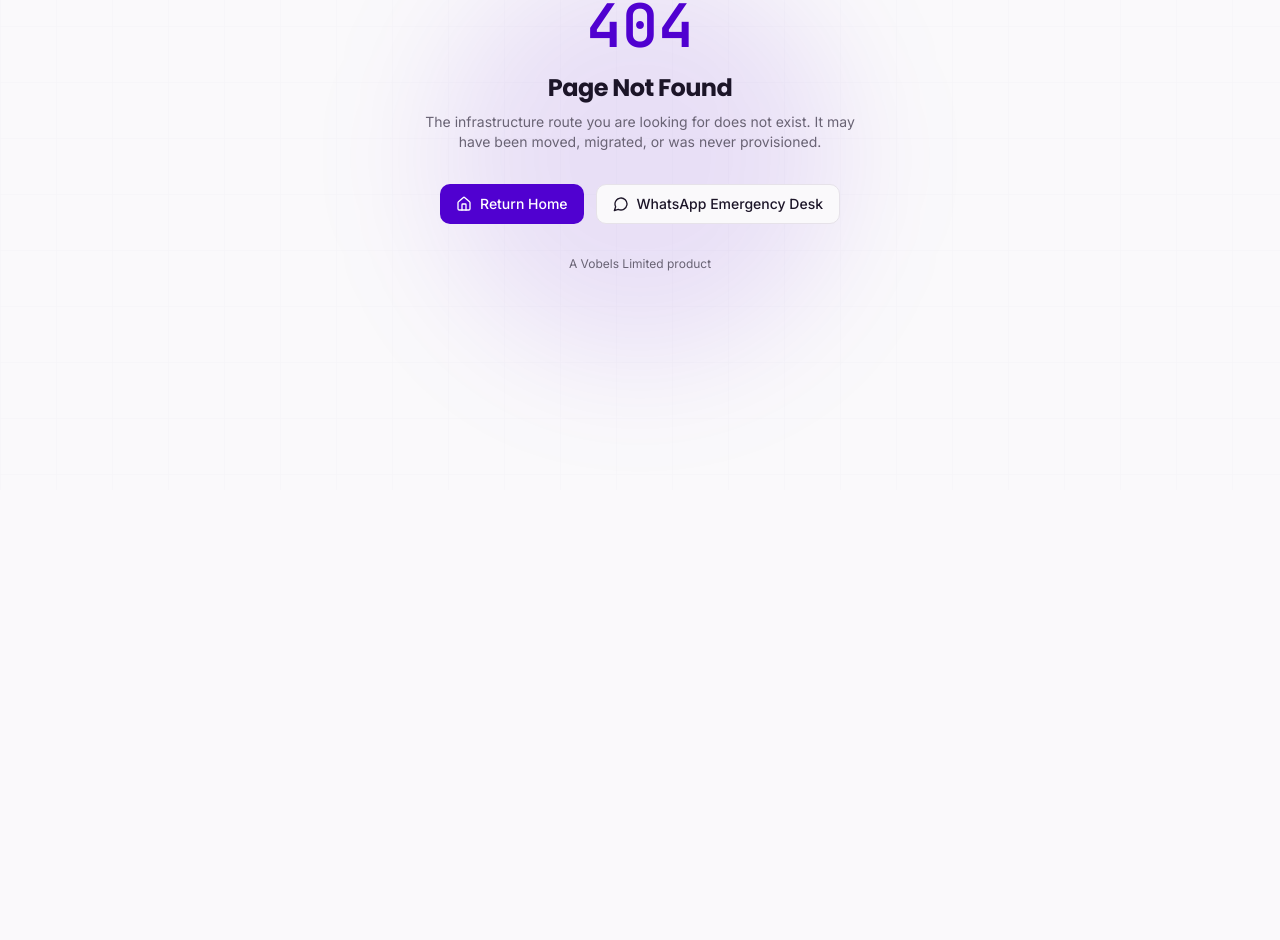
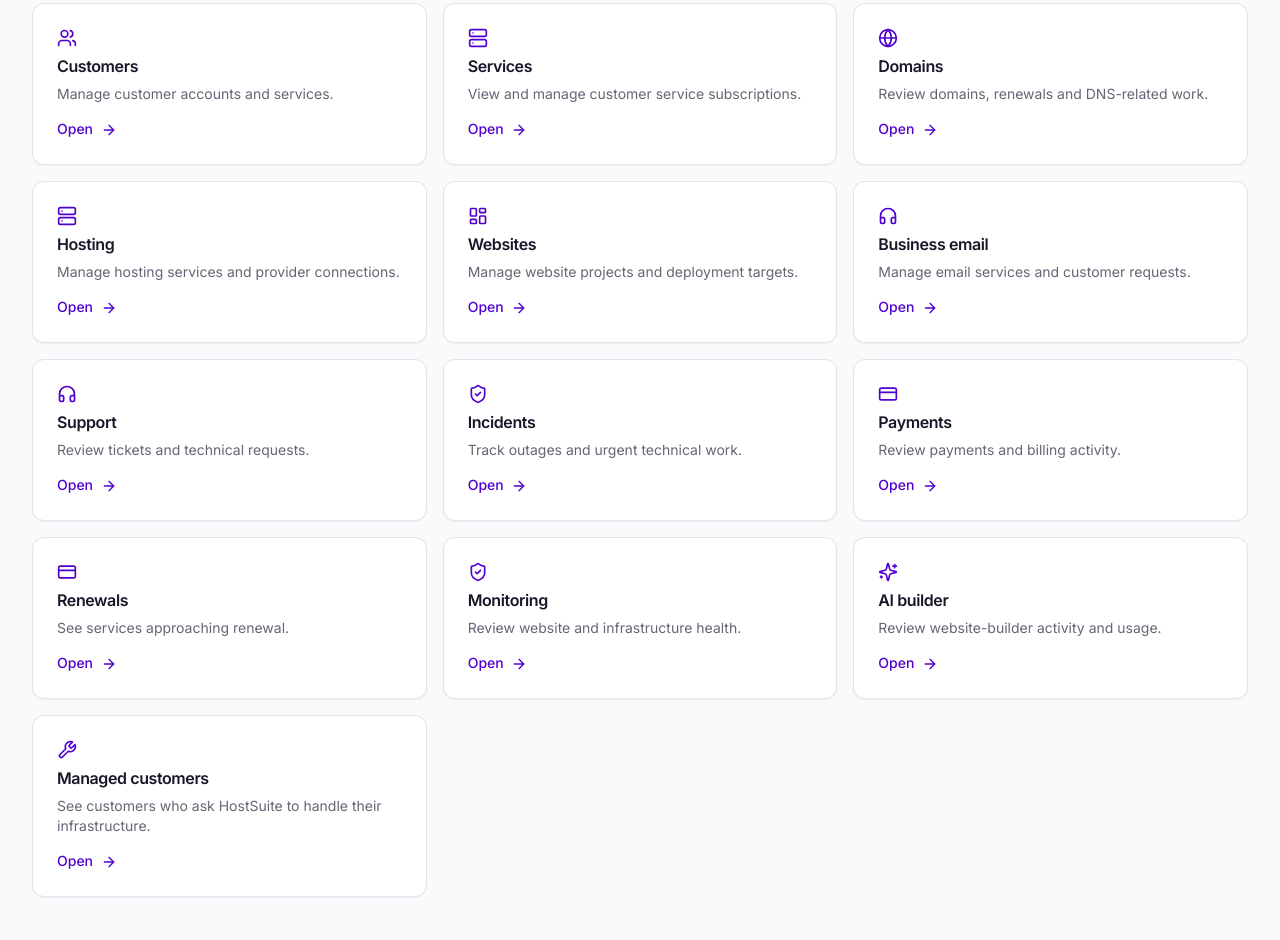
Before and after one commit to Holladworld/hostsuite, a Next.js app: page /admin in a window 1280 px wide. Before the commit this address had no page. Shown: the part 310-1250 px from the top of the page. Before the commit the page ends 800 px from the top, so only its background shows below. Built offline with nearby package versions, Linux system fonts and the light colour scheme.

Commit message:
feat: add HostSuite admin control centre and CMS surface

```diff
--- /dev/null
+++ b/app/admin/page.tsx
@@ -0,0 +1,42 @@
+'use client';
+
+import Link from 'next/link';
+import { ArrowRight, BookOpen, CreditCard, Globe, Headphones, LayoutDashboard, Palette, Server, Settings, ShieldCheck, Sparkles, Users, Wrench } from 'lucide-react';
+import { Card, CardContent, CardDescription, CardHeader, CardTitle } from '@/components/ui/card';
+
+const operations = [
+  ['Customers', 'Manage customer accounts and services.', Users],
+  ['Services', 'View and manage customer service subscriptions.', Server],
+  ['Domains', 'Review domains, renewals and DNS-related work.', Globe],
+  ['Hosting', 'Manage hosting services and provider connections.', Server],
+  ['Websites', 'Manage website projects and deployment targets.', LayoutDashboard],
+  ['Business email', 'Manage email services and customer requests.', Headphones],
+  ['Support', 'Review tickets and technical requests.', Headphones],
+  ['Incidents', 'Track outages and urgent technical work.', ShieldCheck],
+  ['Payments', 'Review payments and billing activity.', CreditCard],
+  ['Renewals', 'See services approaching renewal.', CreditCard],
+  ['Monitoring', 'Review website and infrastructure health.', ShieldCheck],
+  ['AI builder', 'Review website-builder activity and usage.', Sparkles],
+  ['Managed customers', 'See customers who ask HostSuite to handle their infrastructure.', Wrench],
+];
+
+const cms = [
+  ['Branding', 'Change logo, favicon, support details and approved visual settings.', Palette],
+  ['Pricing', 'Create, edit, reorder and deactivate public pricing plans.', CreditCard],
+  ['Blog', 'Create drafts, publish posts, edit content and manage featured images.', BookOpen],
+  ['Site settings', 'Manage basic public website configuration without changing code.', Settings],
+];
+
+export default function AdminPage() {
+  return (
+    <div className="min-h-screen bg-background">
+      <header className="border-b border-border"><div className="mx-auto flex h-16 max-w-7xl items-center justify-between px-4 sm:px-6 lg:px-8"><div><p className="font-display text-lg font-bold tracking-tight">HostSuite Admin</p><p className="text-xs text-muted-foreground">Operations & content management</p></div><Link href="/portal/dashboard" className="text-sm font-medium text-muted-foreground hover:text-foreground">Customer portal <ArrowRight className="ml-1 inline h-4 w-4" /></Link></div></header>
+      <main className="mx-auto max-w-7xl px-4 py-8 sm:px-6 lg:px-8">
+        <div><p className="text-sm font-medium text-primary">Control centre</p><h1 className="mt-1 font-display text-3xl font-bold tracking-tight">Run HostSuite without opening the codebase</h1><p className="mt-2 max-w-3xl text-sm leading-6 text-muted-foreground">Operations, customers, services and the basic public-site content should be manageable here. Provider-specific actions remain behind integrations.</p></div>
+        <section className="mt-8"><div className="mb-4"><h2 className="font-display text-xl font-semibold">Operations</h2><p className="mt-1 text-sm text-muted-foreground">The information and workflows you need to run the service.</p></div><div className="grid gap-4 sm:grid-cols-2 lg:grid-cols-3">{operations.map(([name, description, Icon]) => { const IconComponent = Icon as typeof Users; return <Card key={name as string} className="transition-colors hover:border-primary/40"><CardHeader className="pb-3"><IconComponent className="h-5 w-5 text-primary" /><CardTitle className="mt-2 text-base">{name as string}</CardTitle><CardDescription>{description as string}</CardDescription></CardHeader><CardContent><button className="text-sm font-medium text-primary">Open <ArrowRight className="ml-1 inline h-4 w-4" /></button></CardContent></Card>; })}</div></section>
+        <section className="mt-10"><div className="mb-4"><h2 className="font-display text-xl font-semibold">Website CMS</h2><p className="mt-1 text-sm text-muted-foreground">Basic changes should not require a deployment or a code edit.</p></div><div className="grid gap-4 sm:grid-cols-2 lg:grid-cols-4">{cms.map(([name, description, Icon]) => { const IconComponent = Icon as typeof Palette; return <Card key={name as string} className="border-primary/15"><CardHeader className="pb-3"><IconComponent className="h-5 w-5 text-primary" /><CardTitle className="mt-2 text-base">{name as string}</CardTitle><CardDescription>{description as string}</CardDescription></CardHeader><CardContent><button className="text-sm font-medium text-primary">Manage <ArrowRight className="ml-1 inline h-4 w-4" /></button></CardContent></Card>; })}</div></section>
+        <Card className="mt-8 border-primary/20 bg-primary/5"><CardContent className="flex gap-3 p-5"><ShieldCheck className="mt-0.5 h-5 w-5 shrink-0 text-primary" /><div><p className="font-semibold">Admin safety boundary</p><p className="mt-1 text-sm leading-6 text-muted-foreground">This dashboard is the control surface. It should never expose provider secrets or let an administrator bypass customer ownership rules. Real write actions will be connected to authenticated admin APIs as each module is completed.</p></div></CardContent></Card>
+      </main>
+    </div>
+  );
+}
```
